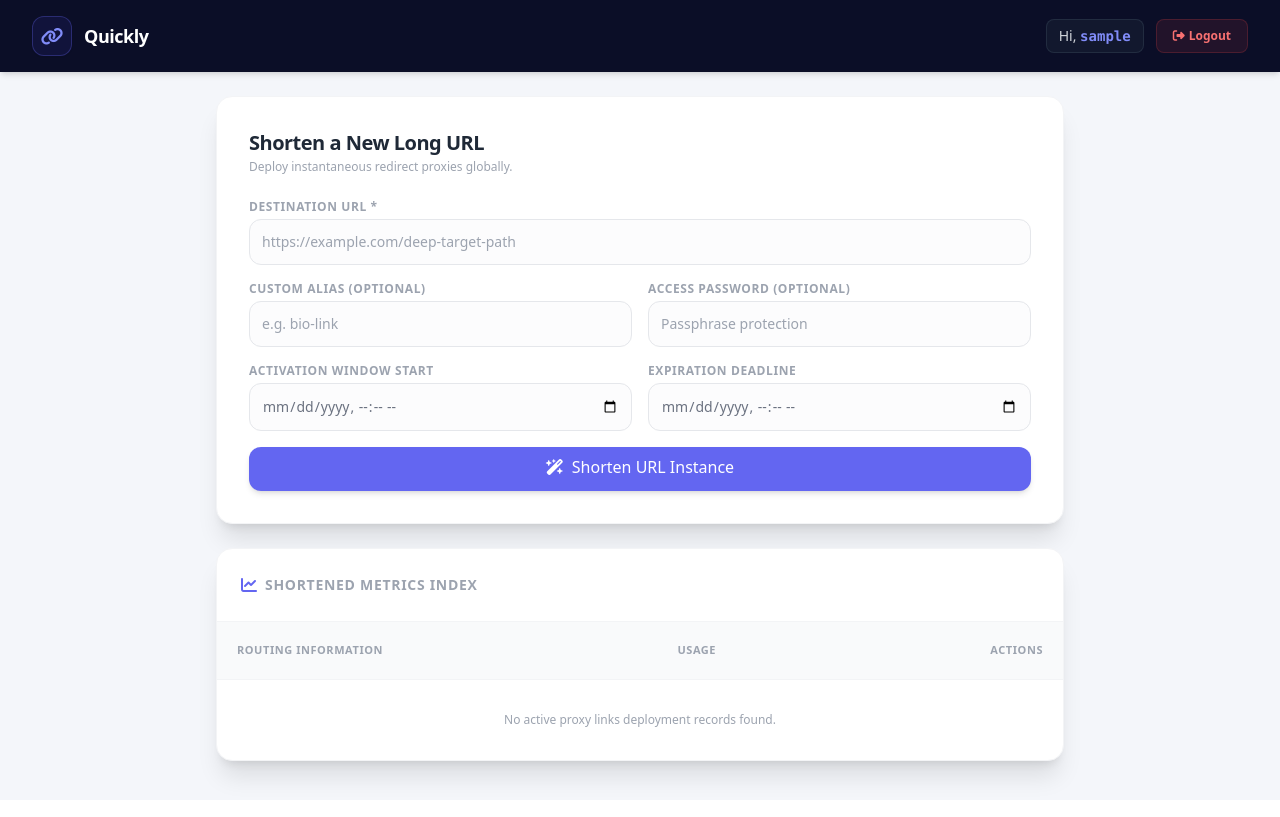
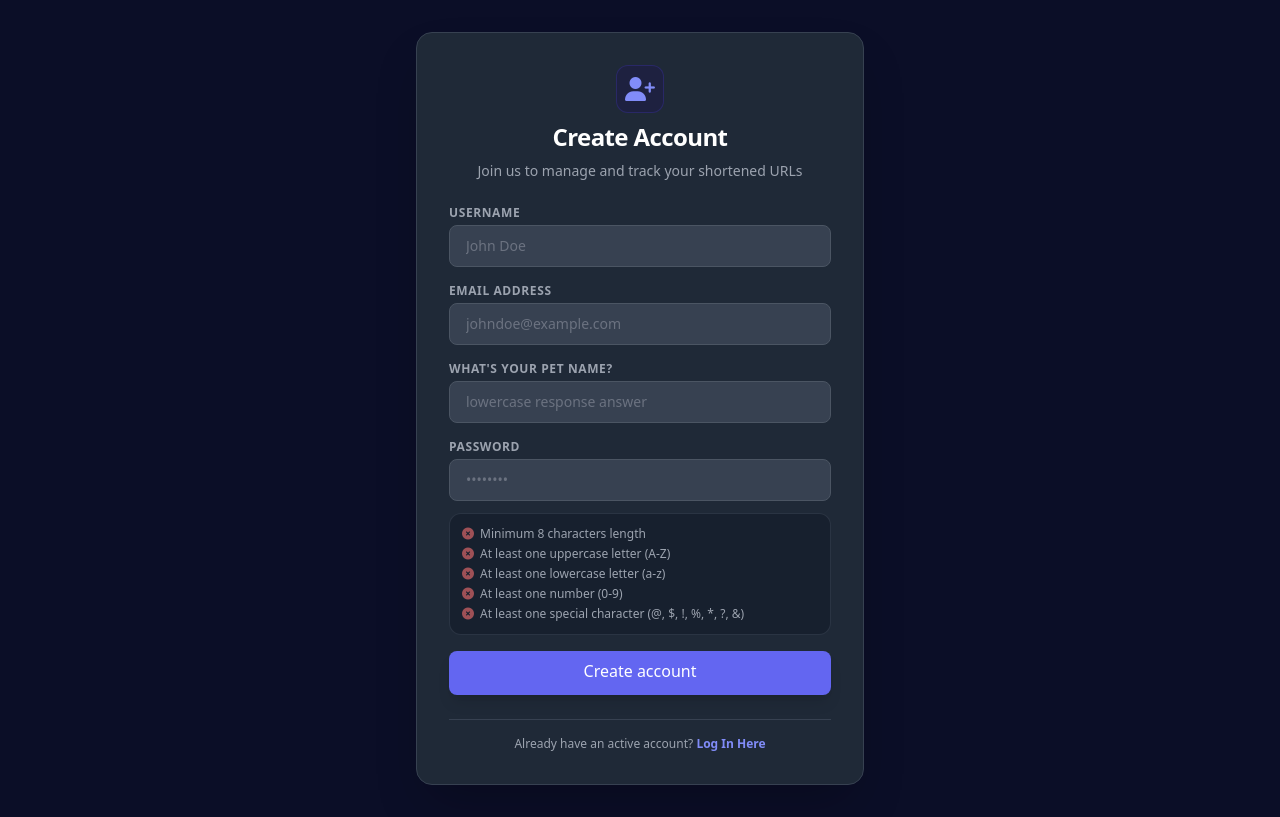
Before and after one commit to komal-gacchi/url-shortener, a Flask app: page / in a window 1280 px wide. Before the commit the page ends 793 px from the top, so only its background shows below. Run offline with Flask 3, Linux system fonts and the light colour scheme; the visitor is signed in with stand-in values (Sample User, id 1); data that the repository does not hold is empty; some libraries are stand-ins or nearby versions.

Commit message:
Update index.html

```diff
--- a/templates/index.html
+++ b/templates/index.html
@@ -1,199 +1,104 @@
 <!DOCTYPE html>
-<html lang="en" class="light">
+<html lang="en">
 <head>
     <meta charset="UTF-8">
     <meta name="viewport" content="width=device-width, initial-scale=1.0">
-    <title>Dashboard</title>
-    <script src="https://cdnjs.cloudflare.com/ajax/libs/qrcodejs/1.0.0/qrcode.min.js"></script>
+    <title>Create Your Account</title>
     <script src="https://cdn.tailwindcss.com"></script>
-    <script>
-        tailwind.config = { darkMode: 'class' }
-        if (localStorage.getItem('theme') === 'dark' || (!('theme' in localStorage) && window.matchMedia('(prefers-color-scheme: dark)').matches)) {
-            document.documentElement.classList.add('dark');
-        } else {
-            document.documentElement.classList.remove('dark');
-        }
-    </script>
     <link rel="stylesheet" href="https://cdnjs.cloudflare.com/ajax/libs/font-awesome/6.4.0/css/all.min.css">
 </head>
-<body class="bg-[#f4f6fa] dark:bg-[#0f172a] text-gray-800 dark:text-gray-100 min-h-screen font-sans transition-colors duration-200">
+<body class="bg-[#0b0e27] min-h-screen flex items-center justify-center p-4 font-sans text-gray-100">
 
-    <nav class="bg-[#0b0e27] dark:bg-[#020617] text-white px-4 sm:px-8 py-4 flex flex-col sm:flex-row justify-between items-center shadow-md gap-4">
-        <div class="flex items-center space-x-3">
-            <div class="w-10 h-10 bg-indigo-600/10 border border-indigo-500/30 text-indigo-400 rounded-xl flex items-center justify-center text-lg shadow-sm">
-                <i class="fa-solid fa-link"></i>
+    <div class="bg-gray-800 w-full max-w-md p-6 sm:p-8 rounded-2xl shadow-2xl border border-gray-700 space-y-6 my-4">
+
+        <div class="text-center space-y-2">
+            <div class="inline-flex items-center justify-center w-12 h-12 bg-indigo-950/50 text-indigo-400 rounded-xl text-2xl border border-indigo-900/60">
+                <i class="fa-solid fa-user-plus"></i>
             </div>
-            <div>
-                <span class="text-lg font-bold tracking-tight block">Quickly</span>
-            </div>
+            <h1 class="text-2xl font-bold text-white tracking-tight">Create Account</h1>
+            <p class="text-sm text-gray-400">Join us to manage and track your shortened URLs</p>
         </div>
 
-        <div class="flex items-center gap-3 w-full sm:w-auto justify-end flex-wrap">
-            <span class="text-sm bg-slate-800/40 border border-slate-700/50 px-3 py-1.5 rounded-lg text-gray-300 font-medium">
-                Hi, <span class="font-bold text-indigo-400 font-mono">{{ user.username }}</span>
-            </span>
+        {% with messages = get_flashed_messages(with_categories=true) %}
+          {% if messages %}
+            {% for category, message in messages %}
+              <div class="text-xs p-3 rounded-lg border bg-red-950/40 text-red-400 border-red-900">
+                  {{ message }}
+              </div>
+            {% endfor %}
+          {% endif %}
+        {% endwith %}
 
-            {% if user.is_admin %}
-            <a href="/admin" class="bg-amber-600 hover:bg-amber-700 text-white text-xs font-semibold px-4 py-2 rounded-lg transition shadow-md inline-flex items-center gap-1">
-                <i class="fa-solid fa-user-shield"></i> Admin Panel
-            </a>
-            {% endif %}
-
-            <a href="/logout" class="bg-red-500/10 hover:bg-red-500 hover:text-white text-red-400 border border-red-500/20 px-4 py-2 rounded-lg text-xs font-semibold transition inline-flex items-center gap-1">
-                <i class="fa-solid fa-right-from-bracket"></i> Logout
-            </a>
-        </div>
-    </nav>
-
-    <main class="max-w-4xl mx-auto p-4 sm:p-6 space-y-6">
-
-        <section class="bg-white dark:bg-[#1e293b] rounded-2xl shadow-xl border border-gray-100 dark:border-gray-800 p-5 sm:p-8 space-y-6">
+        <form action="/register" method="POST" class="space-y-4">
             <div>
-                <h2 class="text-xl font-bold tracking-tight">Shorten a New Long URL</h2>
-                <p class="text-xs text-gray-400 dark:text-gray-400 mt-0.5">Deploy instantaneous redirect proxies globally.</p>
+                <label class="block text-xs font-semibold uppercase text-gray-400 mb-1 tracking-wider">Username</label>
+                <input type="text" name="username" value="{{ username or '' }}" required placeholder="John Doe" class="w-full px-4 py-2.5 bg-gray-700 border border-gray-600 rounded-lg text-white text-sm focus:outline-none focus:ring-2 focus:ring-indigo-500 placeholder-gray-500 transition">
             </div>
 
-            <form id="shortenForm" class="space-y-4">
-                <div>
-                    <label class="block text-xs font-bold uppercase tracking-wider text-gray-400 dark:text-gray-500 mb-1">Destination URL *</label>
-                    <input type="url" id="longUrl" required placeholder="https://example.com/deep-target-path"
-                           class="w-full p-3 border border-gray-200 dark:border-gray-700 bg-gray-50/50 dark:bg-[#0f172a]/50 rounded-xl text-sm focus:outline-none focus:ring-2 focus:ring-indigo-500">
-                </div>
-
-                <div class="grid grid-cols-1 sm:grid-cols-2 gap-4">
-                    <div>
-                        <label class="block text-xs font-bold uppercase tracking-wider text-gray-400 dark:text-gray-500 mb-1">Custom Alias (Optional)</label>
-                        <input type="text" id="customAlias" placeholder="e.g. bio-link"
-                               class="w-full p-3 border border-gray-200 dark:border-gray-700 bg-gray-50/50 dark:bg-[#0f172a]/50 rounded-xl text-sm focus:outline-none focus:ring-2 focus:ring-indigo-500">
-                    </div>
-                    <div>
-                        <label class="block text-xs font-bold uppercase tracking-wider text-gray-400 dark:text-gray-500 mb-1">Access Password (Optional)</label>
-                        <input type="password" id="linkPassword" placeholder="Passphrase protection"
-                               class="w-full p-3 border border-gray-200 dark:border-gray-700 bg-gray-50/50 dark:bg-[#0f172a]/50 rounded-xl text-sm focus:outline-none focus:ring-2 focus:ring-indigo-500">
-                    </div>
-                </div>
-
-                <div class="grid grid-cols-1 sm:grid-cols-2 gap-4">
-                    <div>
-                        <label class="block text-xs font-bold uppercase tracking-wider text-gray-400 dark:text-gray-500 mb-1">Activation Window Start</label>
-                        <input type="datetime-local" id="startDate"
-                               class="w-full p-3 border border-gray-200 dark:border-gray-700 bg-gray-50/50 dark:bg-[#0f172a]/50 rounded-xl text-sm text-gray-500 focus:outline-none focus:ring-2 focus:ring-indigo-500">
-                    </div>
-                    <div>
-                        <label class="block text-xs font-bold uppercase tracking-wider text-gray-400 dark:text-gray-500 mb-1">Expiration Deadline</label>
-                        <input type="datetime-local" id="expiryDate"
-                               class="w-full p-3 border border-gray-200 dark:border-gray-700 bg-gray-50/50 dark:bg-[#0f172a]/50 rounded-xl text-sm text-gray-500 focus:outline-none focus:ring-2 focus:ring-indigo-500">
-                    </div>
-                </div>
-
-                <button type="submit" class="w-full bg-[#6366f1] hover:bg-indigo-700 text-white font-medium py-3 rounded-xl transition shadow-md flex items-center justify-center gap-2 pt-2">
-                    <i class="fa-solid fa-wand-magic-sparkles"></i> Shorten URL Instance
-                </button>
-            </form>
-
-            <div id="successAlert" class="hidden p-4 bg-emerald-50 dark:bg-emerald-950/20 border border-emerald-100 dark:border-emerald-900/40 rounded-xl flex flex-col sm:flex-row items-start sm:items-center justify-between gap-4">
-                <div class="min-w-0 w-full">
-                    <span class="text-[10px] font-bold uppercase tracking-wider text-emerald-600 block">Link Synced Successfully!</span>
-                    <a id="resultLink" href="#" target="_blank" class="text-sm font-semibold text-indigo-600 dark:text-indigo-400 font-mono truncate block underline mt-0.5"></a>
-                </div>
-                <button onclick="navigator.clipboard.writeText(document.getElementById('resultLink').innerText); alert('Copied to system clipboard!');" class="w-full sm:w-auto bg-indigo-600 hover:bg-indigo-700 text-white text-xs font-bold py-2.5 px-4 rounded-xl transition">
-                    <i class="fa-regular fa-copy"></i> Copy Link
-                </button>
-            </div>
-        </section>
-
-        <section class="bg-white dark:bg-[#1e293b] rounded-2xl shadow-xl border border-gray-100 dark:border-gray-800 overflow-hidden">
-            <div class="p-5 sm:p-6 border-b border-gray-100 dark:border-gray-800 flex items-center gap-2">
-                <span class="text-indigo-500"><i class="fa-solid fa-chart-line"></i></span>
-                <h3 class="text-sm font-bold uppercase tracking-wider text-gray-400">Shortened Metrics Index</h3>
+            <div>
+                <label class="block text-xs font-semibold uppercase text-gray-400 mb-1 tracking-wider">Email Address</label>
+                <input type="email" name="email" value="{{ email or '' }}" required placeholder="johndoe@example.com" class="w-full px-4 py-2.5 bg-gray-700 border border-gray-600 rounded-lg text-white text-sm focus:outline-none focus:ring-2 focus:ring-indigo-500 placeholder-gray-500 transition">
             </div>
 
-            <div class="overflow-x-auto w-full">
-                <table class="w-full text-left border-collapse min-w-[500px] md:min-w-full">
-                    <thead>
-                        <tr class="bg-gray-50 dark:bg-[#141b2e] border-b border-gray-100 dark:border-gray-800 text-[11px] font-bold uppercase tracking-wider text-gray-400">
-                            <th class="p-4 sm:p-5">Routing Information</th>
-                            <th class="p-4 sm:p-5">Usage</th>
-                            <th class="p-4 sm:p-5 text-right">Actions</th>
-                        </tr>
-                    </thead>
-                    <tbody id="linksTableBody" class="divide-y divide-gray-100 dark:divide-gray-800 text-sm">
-                        </tbody>
-                </table>
+            <div>
+                <label class="block text-xs font-semibold uppercase text-gray-400 mb-1 tracking-wider">What's your pet name?</label>
+                <input type="text" name="security_answer" required placeholder="lowercase response answer" class="w-full px-4 py-2.5 bg-gray-700 border border-gray-600 rounded-lg text-white text-sm focus:outline-none focus:ring-2 focus:ring-indigo-500 placeholder-gray-500 transition">
             </div>
-        </section>
-    </main>
+
+            <div>
+                <label class="block text-xs font-semibold uppercase text-gray-400 mb-1 tracking-wider">Password</label>
+                <input type="password" id="password" name="password" required placeholder="••••••••" class="w-full px-4 py-2.5 bg-gray-700 border border-gray-600 rounded-lg text-white text-sm focus:outline-none focus:ring-2 focus:ring-indigo-500 placeholder-gray-500 transition">
+
+                <div class="mt-3 p-3 bg-gray-900/50 border border-gray-700/60 rounded-xl space-y-1 text-xs">
+                    <div id="charLength" class="flex items-center gap-1.5 text-gray-400"><i class="fa-solid fa-circle-xmark text-red-400/60"></i> Minimum 8 characters length</div>
+                    <div id="upperCase" class="flex items-center gap-1.5 text-gray-400"><i class="fa-solid fa-circle-xmark text-red-400/60"></i> At least one uppercase letter (A-Z)</div>
+                    <div id="lowerCase" class="flex items-center gap-1.5 text-gray-400"><i class="fa-solid fa-circle-xmark text-red-400/60"></i> At least one lowercase letter (a-z)</div>
+                    <div id="numberDigit" class="flex items-center gap-1.5 text-gray-400"><i class="fa-solid fa-circle-xmark text-red-400/60"></i> At least one number (0-9)</div>
+                    <div id="specialChar" class="flex items-center gap-1.5 text-gray-400"><i class="fa-solid fa-circle-xmark text-red-400/60"></i> At least one special character (@, $, !, %, *, ?, &)</div>
+                </div>
+            </div>
+
+            <button type="submit" class="w-full bg-[#6366f1] text-white py-3 rounded-lg font-medium hover:bg-indigo-700 shadow-lg transition pt-2">Create account</button>
+        </form>
+
+        <div class="text-center border-t border-gray-700 pt-4 text-xs text-gray-400">
+            Already have an active account? <a href="/login" class="text-indigo-400 font-bold hover:underline">Log In Here</a>
+        </div>
+    </div>
 
     <script>
-        const shortenForm = document.getElementById('shortenForm');
-        const successAlert = document.getElementById('successAlert');
-        const resultLink = document.getElementById('resultLink');
-        const linksTableBody = document.getElementById('linksTableBody');
+        const passwordInput = document.getElementById('password');
+        const textMap = {
+            charLength: "Minimum 8 characters length",
+            upperCase: "At least one uppercase letter (A-Z)",
+            lowerCase: "At least one lowercase letter (a-z)",
+            numberDigit: "At least one number (0-9)",
+            specialChar: "At least one special character (@, $, !, %, *, ?, &)"
+        };
 
-        async function loadLinks() {
-            const response = await fetch('/api/links');
-            const links = await response.json() || [];
-            linksTableBody.innerHTML = '';
+        const criteria = {
+            charLength: { regex: /.{8,}/, element: document.getElementById('charLength') },
+            upperCase: { regex: /[A-Z]/, element: document.getElementById('upperCase') },
+            lowerCase: { regex: /[a-z]/, element: document.getElementById('lowerCase') },
+            numberDigit: { regex: /\d/, element: document.getElementById('numberDigit') },
+            specialChar: { regex: /[@$!%*?&]/, element: document.getElementById('specialChar') }
+        };
 
-            if(links.length === 0) {
-                linksTableBody.innerHTML = `<tr><td colspan="3" class="text-center text-gray-400 p-8 text-xs">No active proxy links deployment records found.</td></tr>`;
-                return;
+        passwordInput.addEventListener('input', () => {
+            const val = passwordInput.value;
+            for (let key in criteria) {
+                const isValid = criteria[key].regex.test(val);
+                const el = criteria[key].element;
+                const baseText = textMap[key];
+                if (isValid) {
+                    el.innerHTML = `<i class="fa-solid fa-circle-check text-emerald-400"></i> ${baseText}`;
+                    el.className = "flex items-center gap-1.5 text-emerald-400 font-medium";
+                } else {
+                    el.innerHTML = `<i class="fa-solid fa-circle-xmark text-red-400/60"></i> ${baseText}`;
+                    el.className = "flex items-center gap-1.5 text-gray-400";
+                }
             }
-
-            links.forEach(link => {
-                const row = document.createElement('tr');
-                row.className = "hover:bg-gray-50/50 dark:hover:bg-[#151f32]/30 transition";
-                row.innerHTML = `
-                    <td class="p-4 sm:p-5 max-w-[180px] sm:max-w-xs">
-                        <div class="space-y-0.5">
-                            <a href="${link.short_url}" target="_blank" class="font-mono text-sm font-bold text-indigo-600 dark:text-indigo-400 break-all hover:underline block">${link.short_url}</a>
-                            <p class="text-xs text-gray-400 truncate">Target: ${link.original_url}</p>
-                            <span class="inline-block text-[10px] text-gray-400 font-mono bg-gray-50 dark:bg-gray-800 px-1 py-0.5 rounded">${link.created_at}</span>
-                        </div>
-                    </td>
-                    <td class="p-4 sm:p-5 whitespace-nowrap">
-                        <div>
-                            <span class="block text-[10px] font-bold text-gray-400 uppercase">Hits</span>
-                            <span class="font-mono text-sm font-bold text-indigo-500"><i class="fa-solid fa-chart-simple text-[10px]"></i> ${link.clicks}</span>
-                        </div>
-                    </td>
-                    <td class="p-4 sm:p-5 text-right whitespace-nowrap">
-                        <button onclick="deleteLink(${link.id})" class="px-3 py-1.5 bg-red-50 hover:bg-red-100 dark:bg-red-950/20 dark:hover:bg-red-950/40 text-red-500 rounded-lg text-xs font-semibold border border-red-100 dark:border-red-900/30 inline-flex items-center gap-1">
-                            <i class="fa-regular fa-trash-can"></i> Delete
-                        </button>
-                    </td>
-                `;
-                linksTableBody.appendChild(row);
-            });
-        }
-
-        shortenForm.addEventListener('submit', async (e) => {
-            e.preventDefault();
-            const url = document.getElementById('longUrl').value;
-            const alias = document.getElementById('customAlias').value;
-            const start_date = document.getElementById('startDate').value || null;
-            const expiry_date = document.getElementById('expiryDate').value || null;
-            const password = document.getElementById('linkPassword').value || null;
-
-            const response = await fetch('/api/shorten', {
-                method: 'POST',
-                headers: { 'Content-Type': 'application/json' },
-                body: JSON.stringify({ url, alias, start_date, expiry_date, password })
-            });
-            const data = await response.json();
-            if (response.ok) {
-                resultLink.href = data.short_url; resultLink.textContent = data.short_url;
-                successAlert.classList.remove('hidden'); shortenForm.reset(); loadLinks();
-            } else { alert(data.error); }
         });
-
-        async function deleteLink(id) {
-            if (confirm("Permanently wipe this routing entry node?")) {
-                await fetch(`/api/links/${id}`, { method: 'DELETE' });
-                loadLinks();
-            }
-        }
-        window.onload = loadLinks;
     </script>
 </body>
 </html>
```
